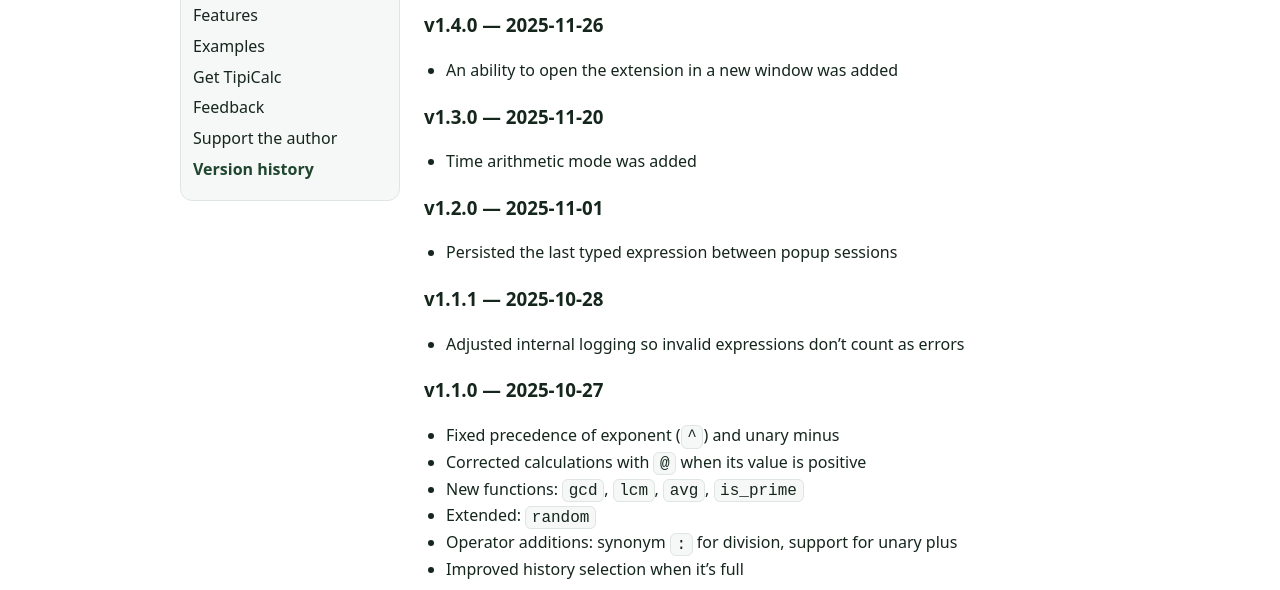
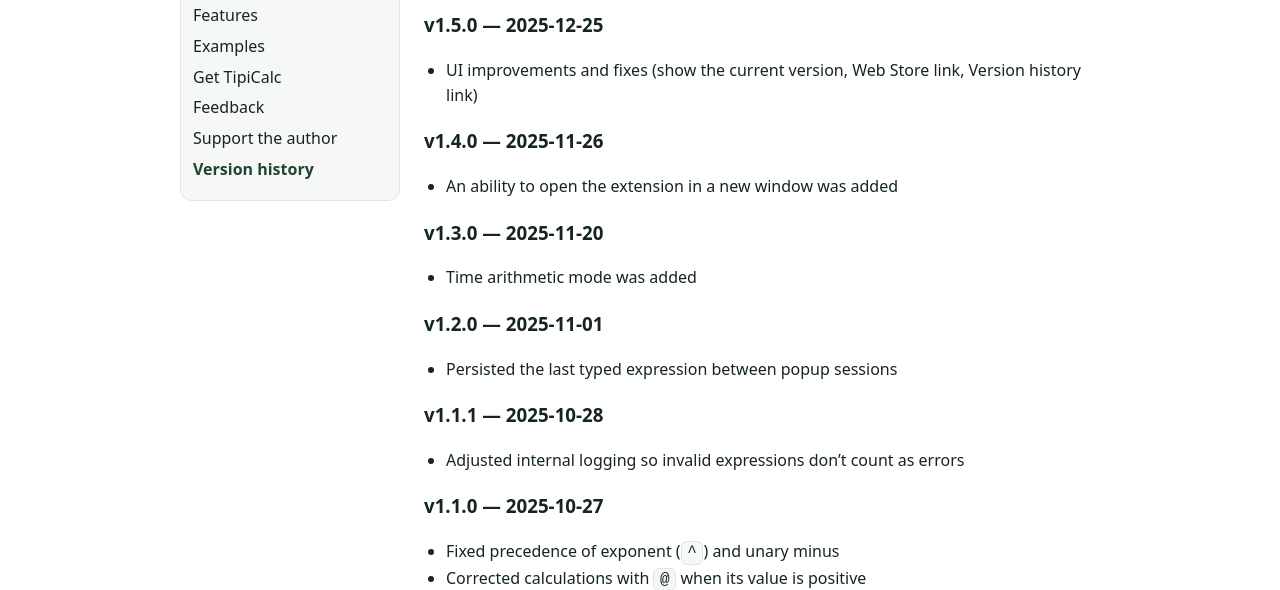
Before and after one commit to etwirt/tipicalc-site, a plain HTML site: page docs/version-history.html in a window 1280 px wide. Shown: the part 184-774 px from the top of the page. Drawn offline with Linux system fonts and the light colour scheme.

Commit message:
Update version history

```diff
--- a/docs/version-history.html
+++ b/docs/version-history.html
@@ -41,6 +41,11 @@
     <div class="content-main">
     <section>
       <h2 id="version-history">Version history</h2>
+
+      <h3>v1.5.0 — 2025-12-25</h3>
+      <ul>
+        <li>UI improvements and fixes (show the current version, Web Store link, Version history link)</li>
+      </ul>
 
       <h3>v1.4.0 — 2025-11-26</h3>
       <ul>
```
